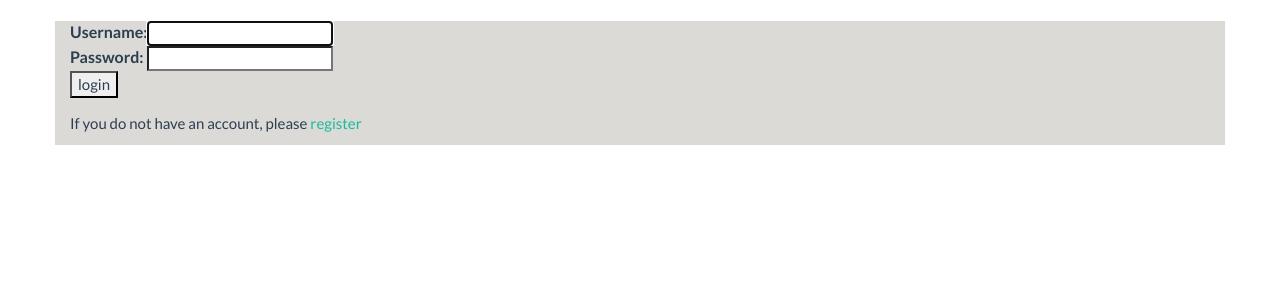
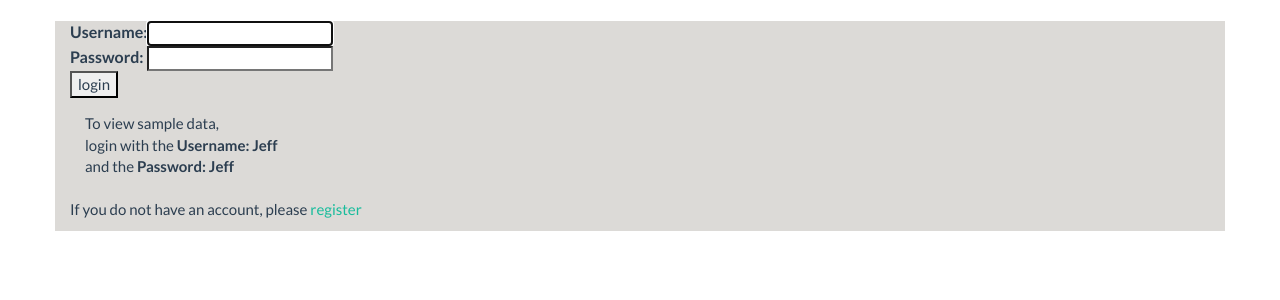
Before and after one commit to JeffHacker/TIY-final-project, a Django app: page /accounts/login/ in a window 1280 px wide. Shown: the part 60-360 px from the top of the page. Run offline with Django 3.2, Linux system fonts and the light colour scheme; some libraries are stand-ins or nearby versions.

Commit message:
clean up and login notes for ptfl

```diff
--- a/fivex_charts/Templates/registration/login.html
+++ b/fivex_charts/Templates/registration/login.html
@@ -17,4 +17,11 @@
 
             </form>
         <div>
+
+        <div class="container">
+            To view sample data,</br>
+            login with the <strong>Username: Jeff</strong> </br>
+            and the <strong>Password: Jeff</strong></br></br>
+        </div>
+
 {% endblock %}
```
Also changed, not shown: fivex_charts/fivex_charts/urls.py (+5 -5 lines), fivex_charts/fxcm/views.py (+9 -12 lines), 1 other file.
